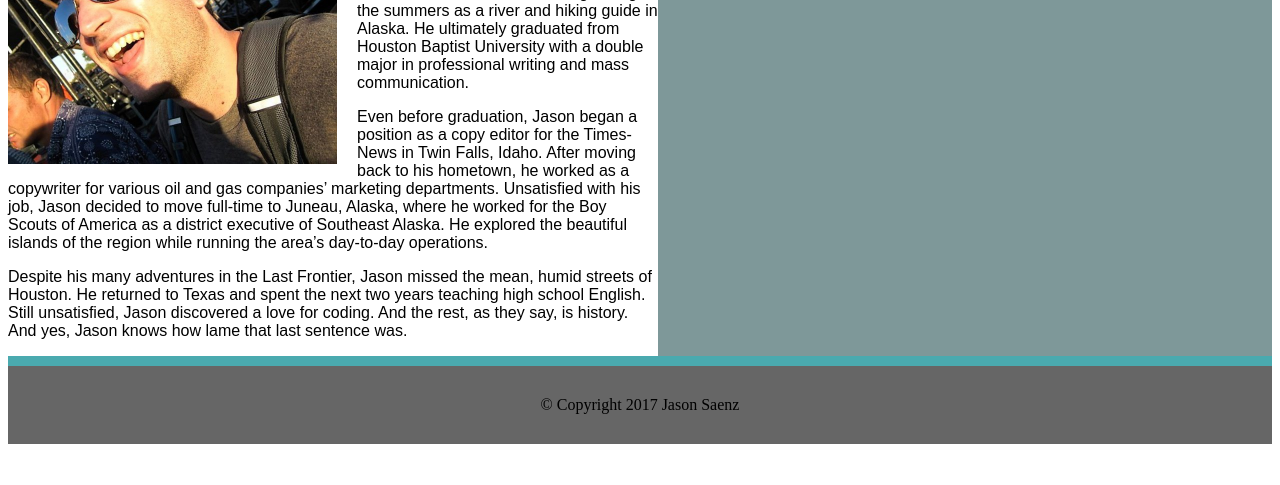
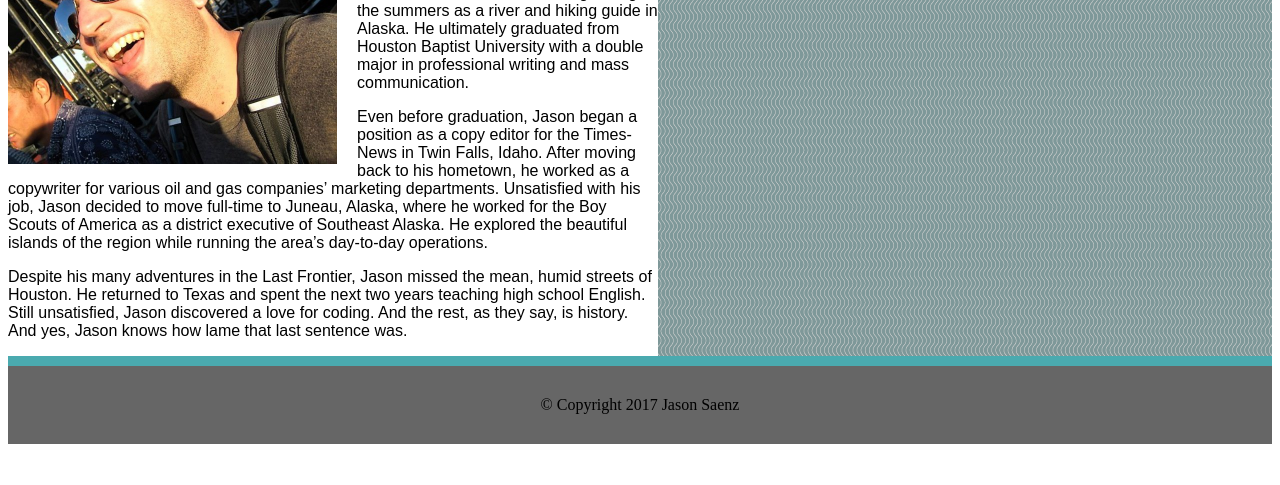
Before and after one commit to jmsaenz5/Basic-Portfolio, a plain HTML site: page index.html in a window 1280 px wide. Shown: the part 315-800 px from the top of the page. Drawn offline with Linux system fonts and the light colour scheme.

Commit message:
one more thing

```diff
--- a/assets/css/style.css
+++ b/assets/css/style.css
@@ -93,7 +93,7 @@ a:link.high {color: #666666;
     clear: both;
 }
 
-.background {background-image: url(../assets/images/vertical-waves.png);
+.background {background-image: url(../images/vertical-waves.png);
     background-color:#7e9899;
 }
 
```
